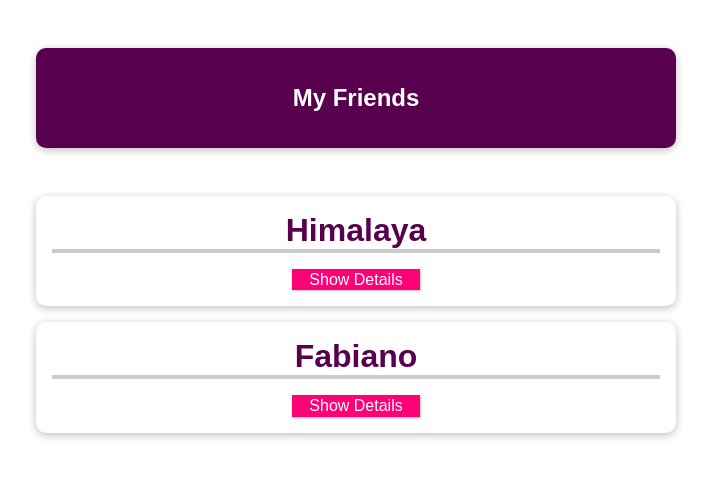
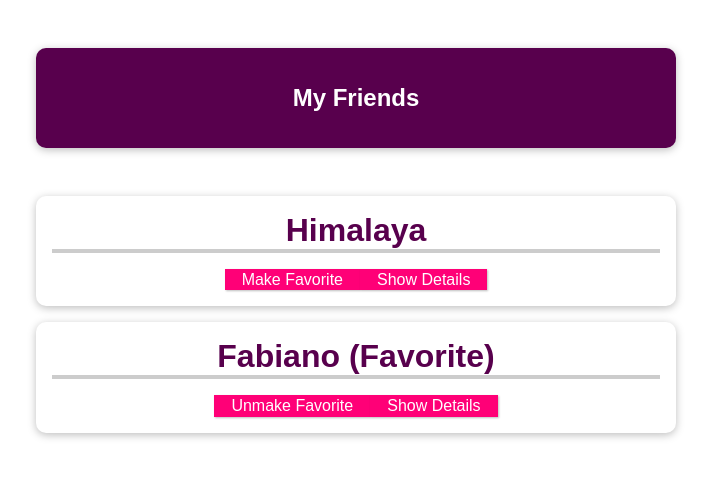
Before and after one commit to himalayanegi10/udemy-vue, a Vue app in the folder cmp-communication-01-starting-setup/cmp-communication-01-starting-setup/: page / in a window 1280 px wide. Shown: the top 478 px of the page, without its empty margins (284-995 px from the left). Built offline with nearby package versions, Linux system fonts and the light colour scheme.

Commit message:
Props behaviour and changing prop

```diff
--- a/cmp-communication-01-starting-setup/cmp-communication-01-starting-setup/src/App.vue
+++ b/cmp-communication-01-starting-setup/cmp-communication-01-starting-setup/src/App.vue
@@ -4,8 +4,8 @@
       <h1>My Friends</h1>
     </header>
     <ul>
-      <friend-contact name="Himalaya" phone-number="9888444333" email-address="himalaya@gmail.com"></friend-contact>
-      <friend-contact name="Fabiano" phone-number="9879444333" email-address="fabi@gmail.com"></friend-contact>
+      <friend-contact name="Himalaya" phone-number="9888444333" email-address="himalaya@gmail.com" is-favorite="0"></friend-contact>
+      <friend-contact name="Fabiano" phone-number="9879444333" email-address="fabi@gmail.com" is-favorite="1"></friend-contact>
     </ul>
   </section>
 </template>
--- a/cmp-communication-01-starting-setup/cmp-communication-01-starting-setup/src/components/FriendContact.vue
+++ b/cmp-communication-01-starting-setup/cmp-communication-01-starting-setup/src/components/FriendContact.vue
@@ -1,6 +1,7 @@
 <template>
   <li>
-    <h2>{{ name }}</h2>
+    <h2>{{ name }} {{ friendIsFavorite === '0' ? '': '(Favorite)'}}</h2>
+    <button @click="toggleFavorite">{{ friendIsFavorite === '1' ? 'Unmake' : 'Make' }} Favorite</button>
     <button @click="toggleDetails">{{ detailsAreVisible ? 'Hide' : 'Show' }} Details</button>
     <ul v-if="detailsAreVisible">
       <li>
@@ -20,7 +21,8 @@ export default {
   props: [
       'name',
       'phoneNumber',
-      'emailAddress'
+      'emailAddress',
+      'isFavorite'
   ],
   data() {
     return {
@@ -31,12 +33,22 @@ export default {
         phone: "0123 45678 90",
         email: "manuel@localhost.com",
       },
+      friendIsFavorite: this.isFavorite
     };
   },
   methods: {
     toggleDetails() {
       this.detailsAreVisible = !this.detailsAreVisible;
+    },
+    toggleFavorite() {
+      if(this.friendIsFavorite === '0') {
+        this.friendIsFavorite = '1';
+      }
+      else {
+        this.friendIsFavorite = '0';
+      }
     }
+
   }
 };
 </script>
```
Also changed, not shown: 1 other file (tests, documents, lock files or other folders).
